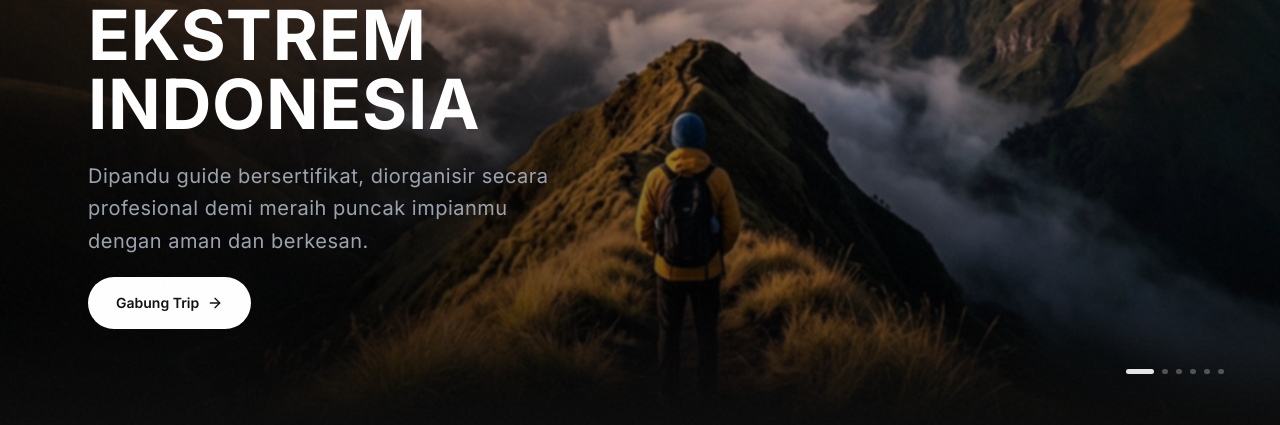
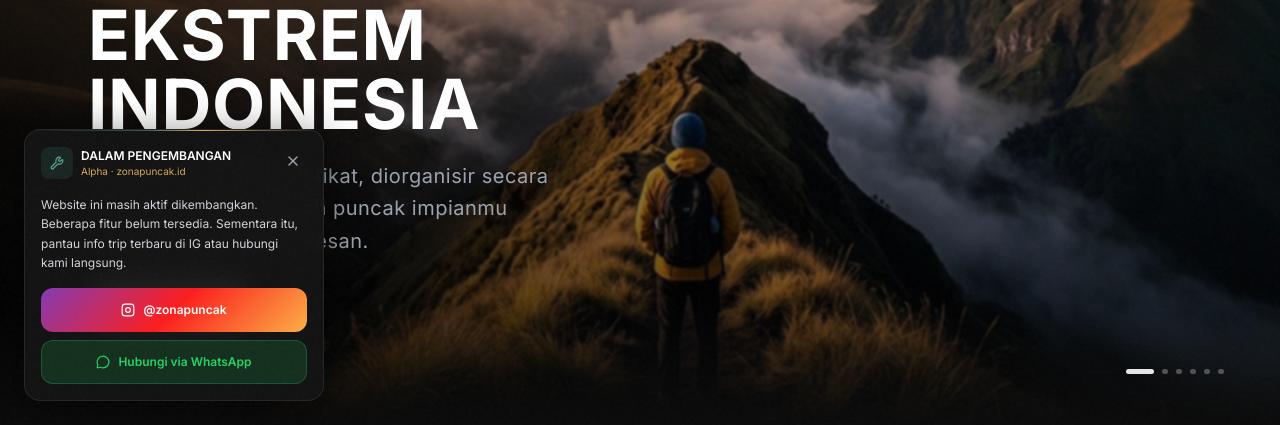
Before and after one commit to pocongcyber77/zonapuncak.id, a Next.js app: page / in a window 1280 px wide. Shown: the part 375-800 px from the top of the page. Built offline with nearby package versions, Linux system fonts and the light colour scheme; no server answers.

Commit message:
pre-alpha

```diff
--- a/src/app/(public)/layout.tsx
+++ b/src/app/(public)/layout.tsx
@@ -1,5 +1,6 @@
 import Navbar from '@/components/layout/Navbar'
 import Footer from '@/components/layout/Footer'
+import DevBanner from '@/components/ui/DevBanner'
 
 export default function PublicLayout({ children }: { children: React.ReactNode }) {
   return (
@@ -7,6 +8,7 @@ export default function PublicLayout({ children }: { children: React.ReactNode }
       <Navbar transparent />
       <main className="flex-1">{children}</main>
       <Footer />
+      <DevBanner />
     </>
   )
 }
--- /dev/null
+++ b/src/components/ui/DevBanner.tsx
@@ -0,0 +1,121 @@
+'use client'
+
+import { useState, useEffect } from 'react'
+import { X, MessageCircle, Wrench } from 'lucide-react'
+import { SOCIAL_URLS } from '@/components/layout/SocialLinks'
+
+const WA_URL = 'https://wa.me/628133839164'
+const STORAGE_KEY = 'zp-dev-banner-dismissed'
+
+export default function DevBanner() {
+  const [visible, setVisible] = useState(false)
+
+  useEffect(() => {
+    const dismissed = sessionStorage.getItem(STORAGE_KEY)
+    if (!dismissed) {
+      const t = setTimeout(() => setVisible(true), 1200)
+      return () => clearTimeout(t)
+    }
+  }, [])
+
+  function dismiss() {
+    sessionStorage.setItem(STORAGE_KEY, '1')
+    setVisible(false)
+  }
+
+  return (
+    <div
+      aria-live="polite"
+      className="fixed bottom-6 left-6 z-40 pointer-events-none"
+    >
+      <div
+        className="pointer-events-auto w-[300px] rounded-2xl overflow-hidden transition-all duration-500 ease-out"
+        style={{
+          background: 'rgba(20,20,20,0.95)',
+          border: '1px solid rgba(255,255,255,0.08)',
+          backdropFilter: 'blur(12px)',
+          boxShadow: '0 8px 40px rgba(0,0,0,0.55)',
+          opacity:   visible ? 1 : 0,
+          transform: visible ? 'translateY(0)' : 'translateY(16px)',
+        }}
+      >
+        {/* Top accent line */}
+        <div
+          aria-hidden
+          className="h-px"
+          style={{ background: 'linear-gradient(to right, transparent, #2F5D50 40%, #D6A75F 60%, transparent)' }}
+        />
+
+        <div className="p-4">
+
+          {/* Header row */}
+          <div className="flex items-start justify-between gap-3 mb-3">
+            <div className="flex items-center gap-2">
+              <div
+                className="w-8 h-8 rounded-lg flex items-center justify-center shrink-0"
+                style={{ background: 'rgba(47,93,80,0.25)' }}
+              >
+                <Wrench className="w-3.5 h-3.5 text-forest-text" />
+              </div>
+              <div>
+                <p
+                  className="text-xs font-semibold text-text-primary leading-none"
+                  style={{ fontFamily: 'var(--font-heading)' }}
+                >
+                  DALAM PENGEMBANGAN
+                </p>
+                <p className="text-[10px] text-gold mt-1 leading-none">Alpha · zonapuncak.id</p>
+              </div>
+            </div>
+
+            {/* Close button — min 44×44px touch target */}
+            <button
+              onClick={dismiss}
+              aria-label="Tutup notifikasi"
+              className="min-w-[44px] min-h-[44px] -mr-2 -mt-2 flex items-center justify-center text-text-muted hover:text-text-primary transition-colors duration-200 shrink-0"
+            >
+              <X className="w-4 h-4" />
+            </button>
+          </div>
+
+          {/* Body */}
+          <p className="text-xs text-text-secondary leading-[1.6] mb-4">
+            Website ini masih aktif dikembangkan. Beberapa fitur belum tersedia.
+            Sementara itu, pantau info trip terbaru di IG atau hubungi kami langsung.
+          </p>
+
+          {/* CTA buttons */}
+          <div className="flex flex-col gap-2">
+            <a
+              href={SOCIAL_URLS.instagram}
+              target="_blank"
+              rel="noopener noreferrer"
+              className="flex items-center justify-center gap-2 min-h-[44px] rounded-xl text-xs font-semibold transition-all duration-200 hover:opacity-90 active:scale-[0.98]"
+              style={{ background: 'linear-gradient(135deg, #833ab4 0%, #fd1d1d 50%, #fcb045 100%)', color: '#fff' }}
+            >
+              {/* Instagram icon — lucide tidak punya, pakai SVG inline */}
+              <svg width="14" height="14" viewBox="0 0 24 24" fill="none" stroke="currentColor" strokeWidth="2" strokeLinecap="round" strokeLinejoin="round" aria-hidden>
+                <rect x="2" y="2" width="20" height="20" rx="5" ry="5" />
+                <circle cx="12" cy="12" r="4" />
+                <circle cx="17.5" cy="6.5" r="0.5" fill="currentColor" stroke="none" />
+              </svg>
+              @zonapuncak
+            </a>
+
+            <a
+              href={WA_URL}
+              target="_blank"
+              rel="noopener noreferrer"
+              className="flex items-center justify-center gap-2 min-h-[44px] rounded-xl text-xs font-semibold transition-all duration-200 hover:opacity-90 active:scale-[0.98]"
+              style={{ background: 'rgba(37,211,102,0.15)', color: '#25D366', border: '1px solid rgba(37,211,102,0.25)' }}
+            >
+              <MessageCircle className="w-3.5 h-3.5" />
+              Hubungi via WhatsApp
+            </a>
+          </div>
+
+        </div>
+      </div>
+    </div>
+  )
+}
```
